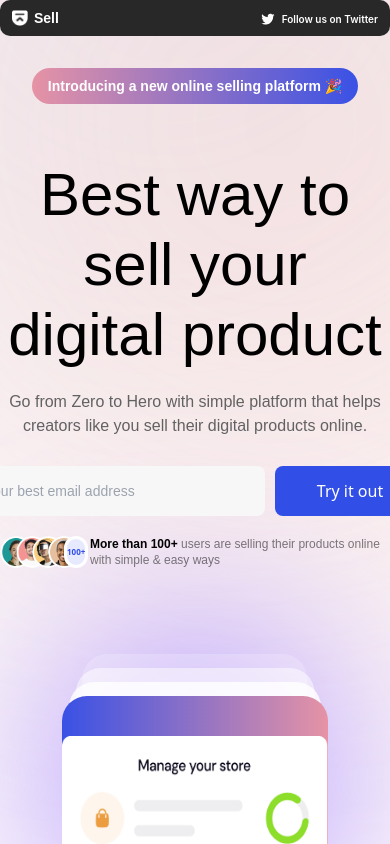
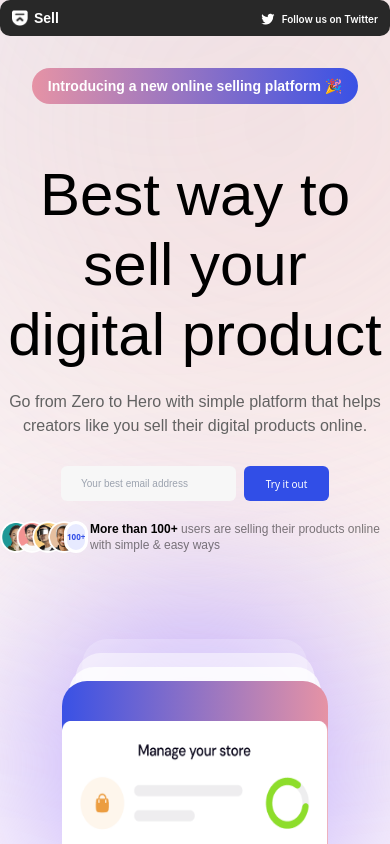
Before and after one commit to AlexDDevv/hackathon-spikes, a React (Vite) app: page / in a window 390 px wide. Shown: the top 844 px of the page. Built offline with nearby package versions, Linux system fonts and the light colour scheme.

Commit message:
Responsive for Form

```diff
--- a/src/components/ui/Form.tsx
+++ b/src/components/ui/Form.tsx
@@ -1,8 +1,8 @@
 export default function Form({ content }: { content: string }) {
     return (
-        <form className="flex items-center gap-[10px] h-[50px] mb-5">
-            <input type="text" placeholder="Your best email address" className="font-bodyFont font-medium text-sm text-black/50 bg-[#F7F7F7] rounded-lg py-[15px] pl-5 w-[300px]" />
-            <button className="text-white font-semiBold bg-[#314EE7] rounded-lg py-[15px] px-5 w-[150px] h-full flex items-center justify-center">{content}</button>
+        <form className="flex items-center gap-[10px] h-[50px] mb-5 max-sm:h-10 max-sm:gap-2 max-[425px]:h-[35px]">
+            <input type="text" placeholder="Your best email address" className="font-bodyFont font-medium text-sm text-black/50 bg-[#F7F7F7] rounded-lg h-full pl-5 w-[300px] max-sm:w-[200px] max-sm:text-sm max-sm:rounded-md max-[425px]:w-[175px] max-[425px]:text-[10px]" />
+            <button className="text-white font-semiBold bg-[#314EE7] rounded-lg py-[15px] px-5 w-[150px] h-full flex items-center justify-center max-sm:w-[100px] max-sm:text-xs max-sm:rounded-md max-[425px]:w-[85px] max-[425px]:text-[10px]">{content}</button>
         </form>
     )
 }
```
